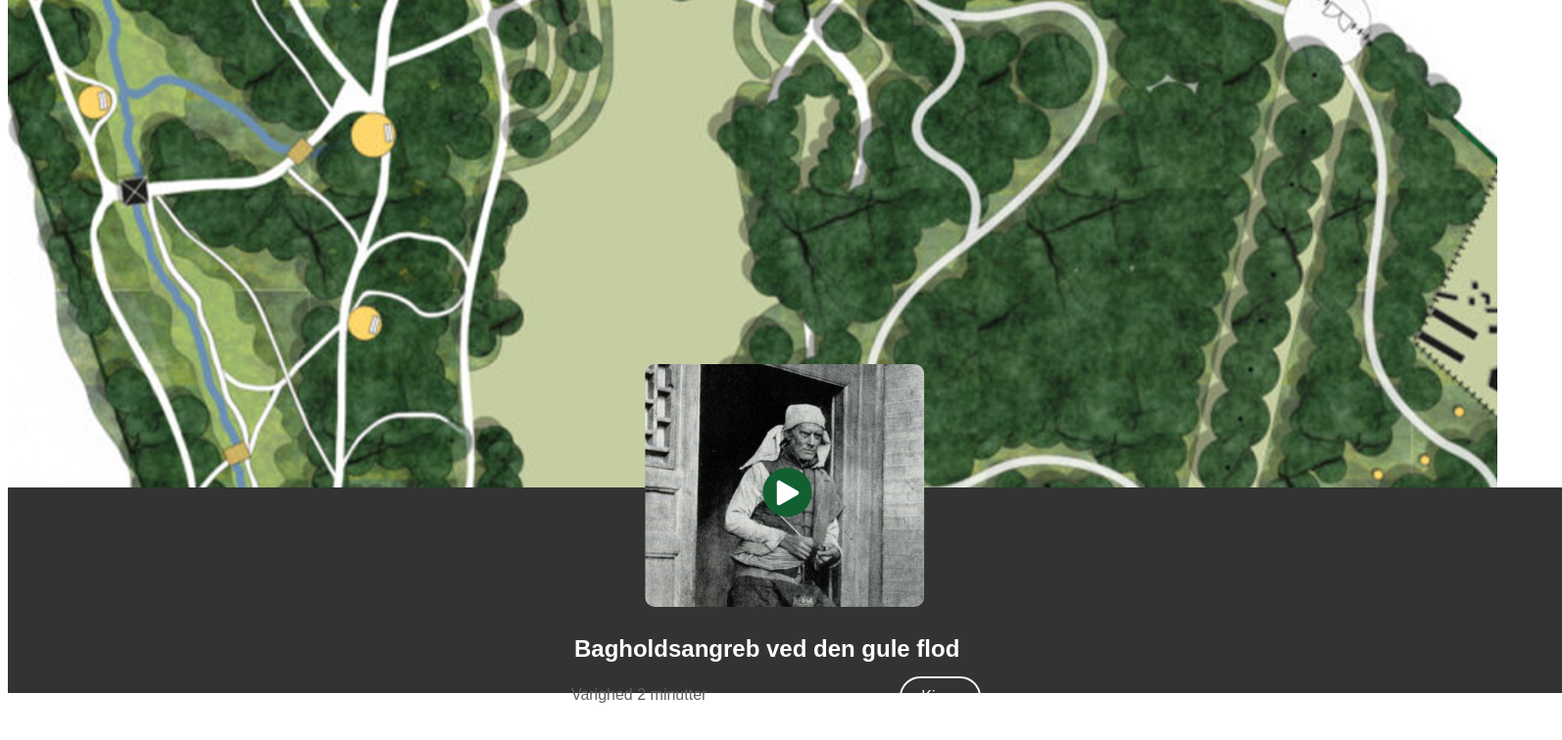
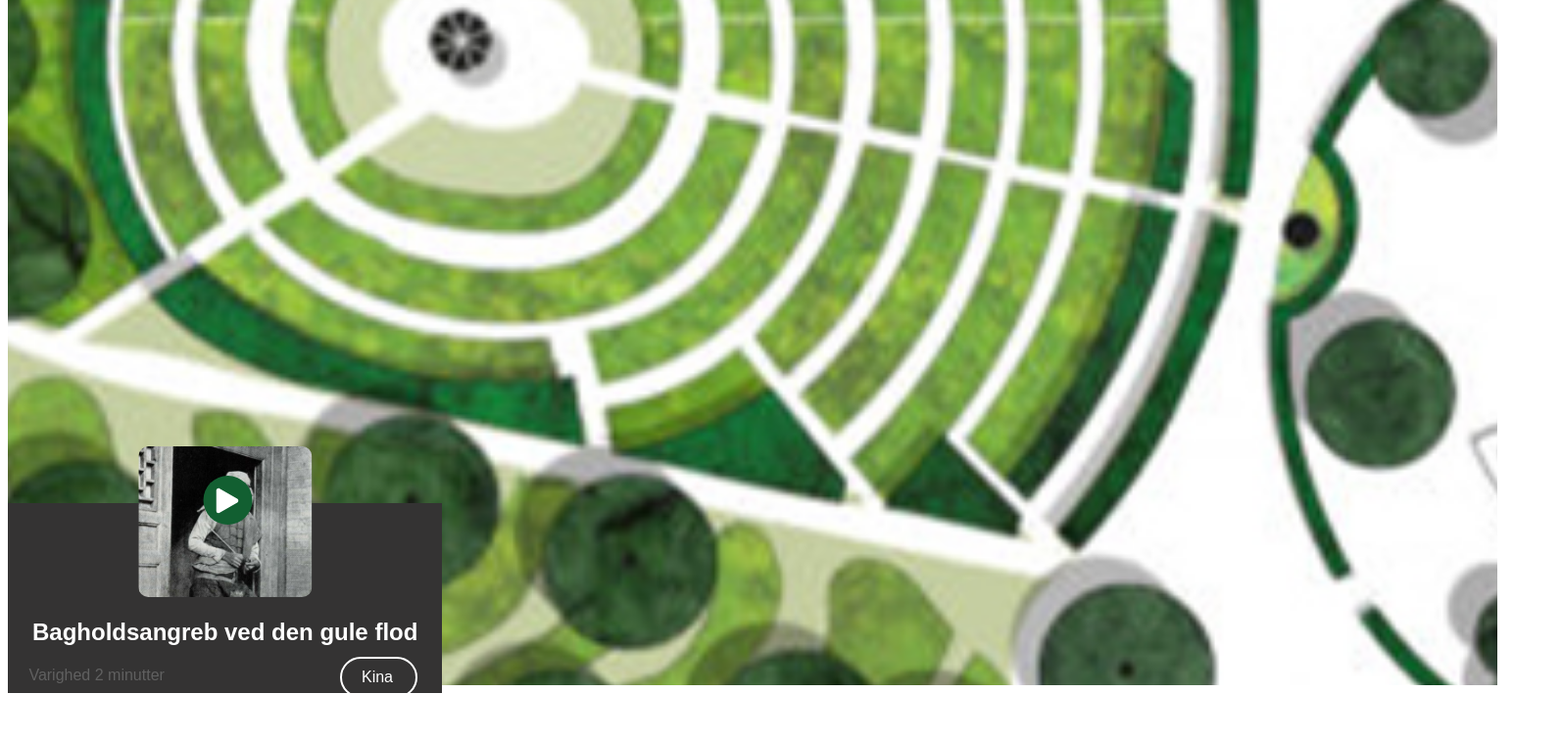
Before and after one commit to SigneThrane/GeoGrafiskHave, a Vue app: page /map in a window 1536 px wide. Shown: the part 92-848 px from the top of the page at 98% size, 1594 px wide, since content can reach past the window. After the commit the page ends 821 px from the top, so only its background shows below. Built offline with nearby package versions, Linux system fonts and the light colour scheme.

Commit message:
Revert "add map responsive"
This reverts commit 77c4c86a385c79d099351fc9698a3572b280f431.

```diff
--- a/src/components/Map.vue
+++ b/src/components/Map.vue
@@ -127,46 +127,4 @@ import { ref } from 'vue';
   color: #606060;
   font-family: 'stagBold', sans-serif;
 }
-
-@media only screen
-and (min-width: 1370px)
-and (max-width: 1605px)
-{
-  .popUp {
-  height: 20%;
-  width: 100%;
-}
-.popup-img {
-  top: -60%;
-  left: 50%;
-  transform: translateX(-50%);
-  width: 18%;
-  border-radius: 10px;
-}
-.popUp h2 {
-  top: -305%;
-  left: 36%;
-}
-
-.map img {
-  transform: scale(1.7) translateX(1%);
-}
-
-#kina {
-  width: 2.5%;
-  right: 37%;
-}
-
-#varighed {
-  left: 34.5%;;
-}
-
-.popup-info {
-  top: -412%;
-}
-.map {
-  overflow-y: hidden;
-  overflow-x: hidden;
-}
-}
 </style>
```
